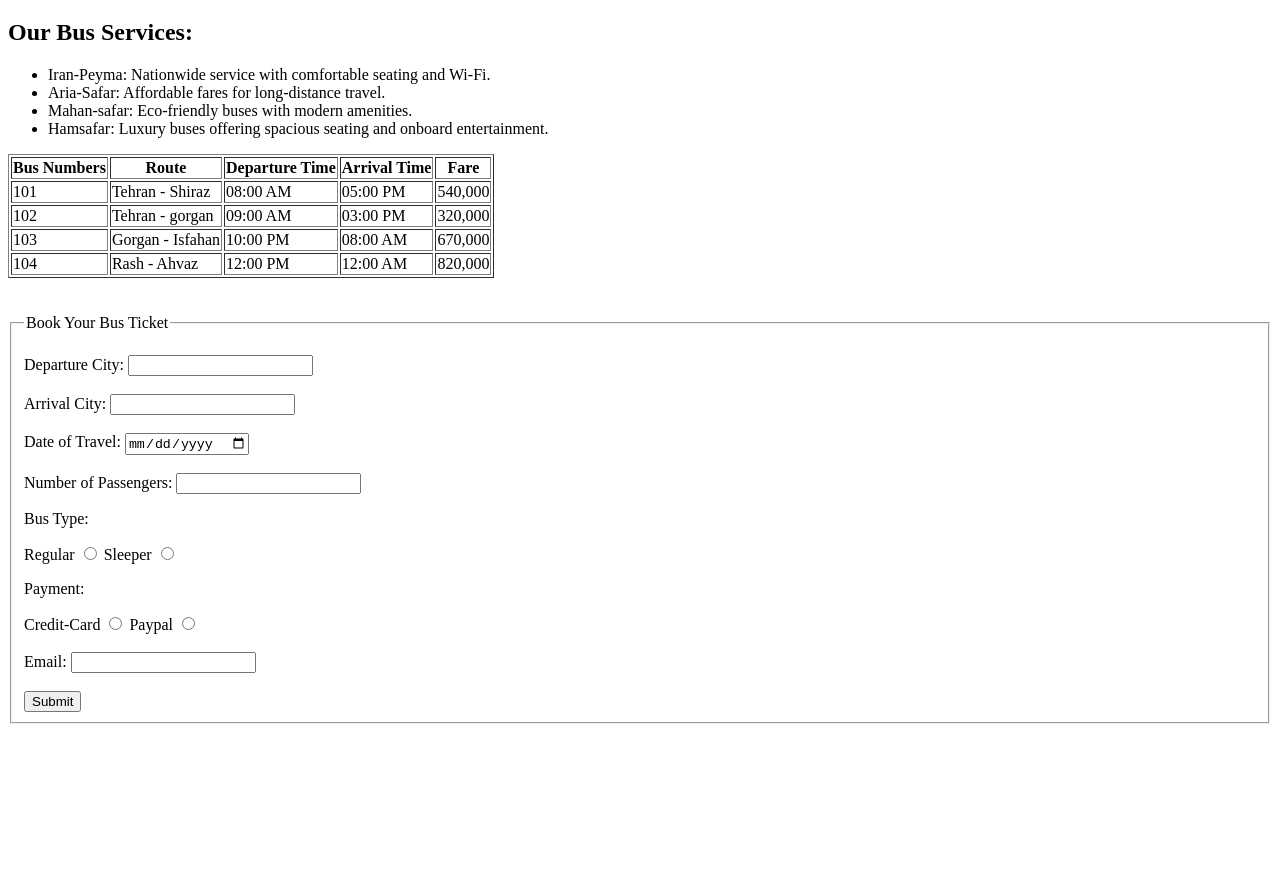
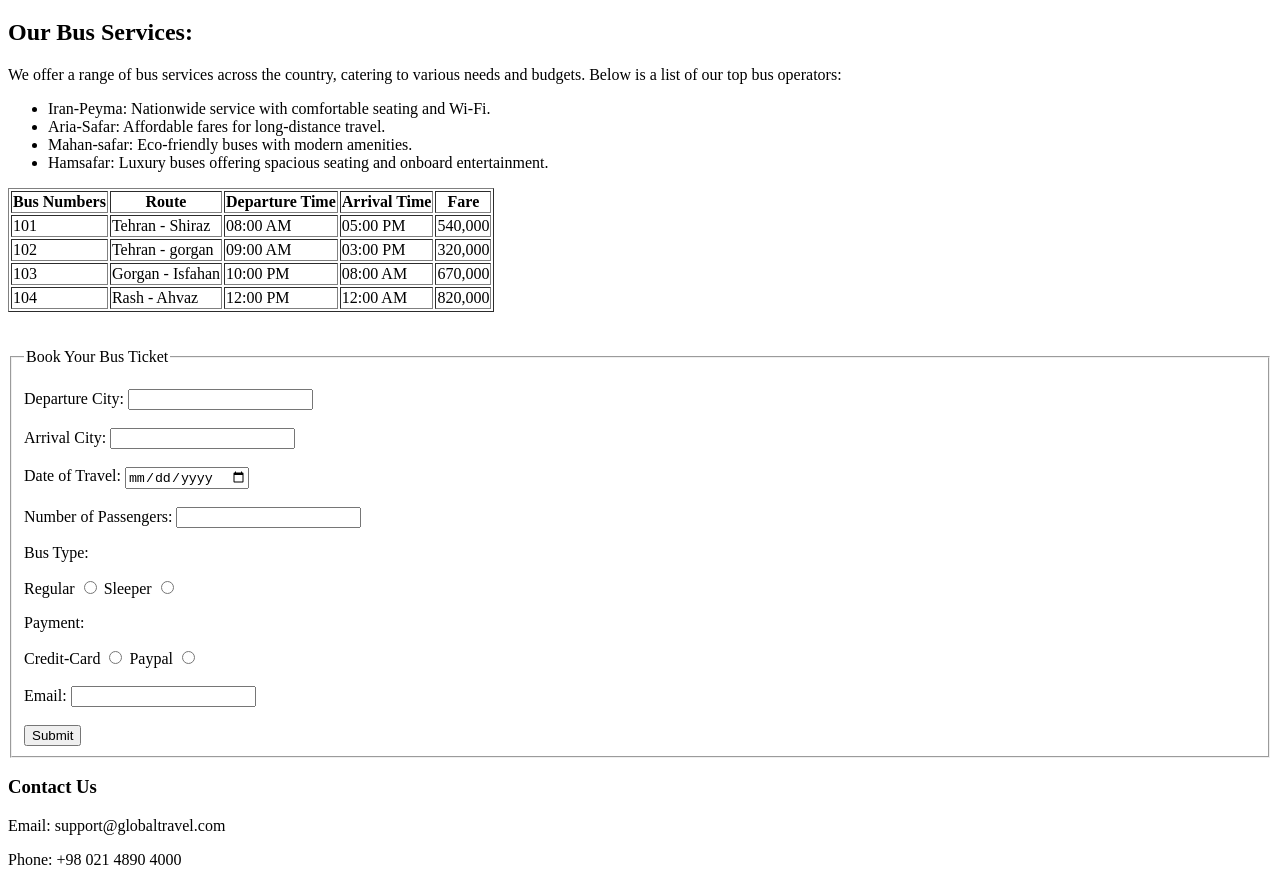
Before and after one commit to SaminRj/Global-Travel, a plain HTML site: page bus.html in a window 1280 px wide. Shown: the part 897-1782 px from the top of the page. Before the commit the page ends 1629 px from the top, so only its background shows below. Drawn offline with Linux system fonts and the light colour scheme.

Commit message:
adding footer

```diff
--- a/bus.html
+++ b/bus.html
@@ -30,7 +30,11 @@
       <h1>GLOBAL TRAVEL - Bus Ticket Booking</h1>
       <h2></h2>
       <!-- ------------------------------------------------------------- -->
-       <h2>Our Bus Services:</h2>
+      <h2>Our Bus Services:</h2>
+      <p>
+        We offer a range of bus services across the country, catering to various
+        needs and budgets. Below is a list of our top bus operators:
+      </p>
       <ul>
         <li>
           Iran-Peyma: Nationwide service with comfortable seating and Wi-Fi.
@@ -121,6 +125,12 @@
       </fieldset>
     </main>
     <!-- ------------------------------------------------------------- -->
-    <footer></footer>
+    <footer>
+      <footer>
+        <h3>Contact Us</h3>
+        <p>Email: support@globaltravel.com</p>
+        <p>Phone: +98 021 4890 4000</p>
+      </footer>
+    </footer>
   </body>
 </html>
```
